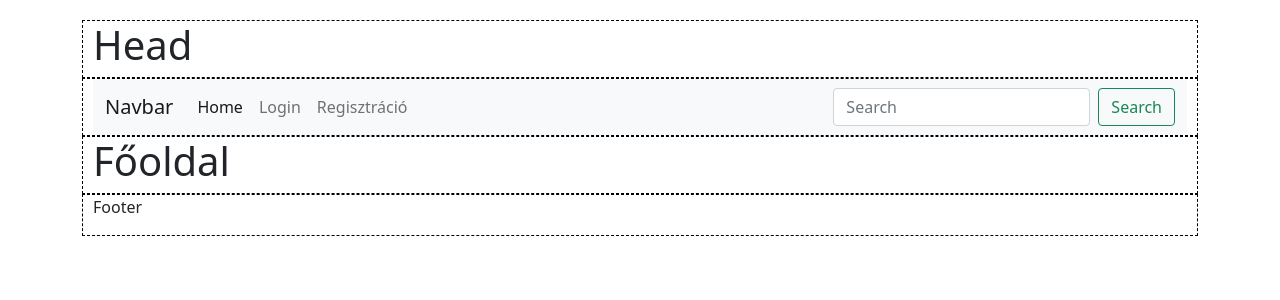
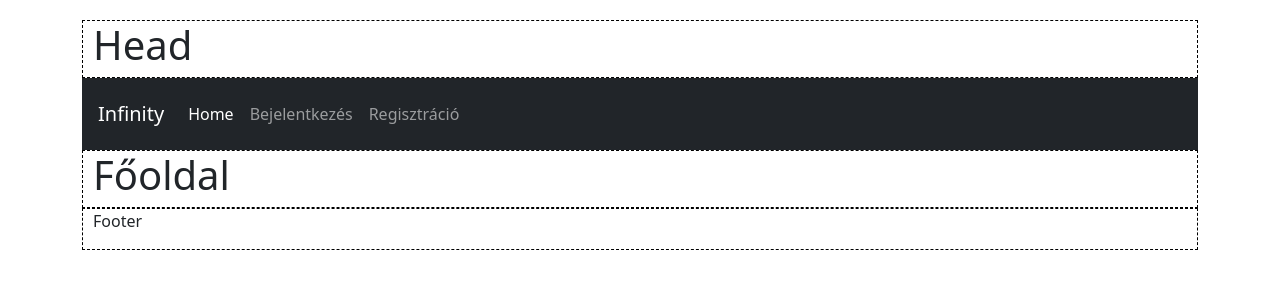
Before and after one commit to bernadett1104/video_games, a Vue app in the folder Frontend/: page /#/ in a window 1280 px wide. Shown: the top 300 px of the page. Built offline with nearby package versions, Linux system fonts and the light colour scheme; what vue-resource would draw is missing.

Commit message:
some changes

```diff
--- a/Frontend/src/components/Menu.vue
+++ b/Frontend/src/components/Menu.vue
@@ -1,8 +1,8 @@
 <template>
-    <div class="my-border">
-        <nav class="navbar navbar-expand-lg navbar-light bg-light">
-            <div class="container-fluid">
-                <router-link class="navbar-brand" to="/">Navbar</router-link>
+    <div>
+        <nav class="navbar p-3 navbar-expand-lg navbar-dark bg-dark">
+            <!-- <div class="container-fluid"> -->
+                <router-link class="navbar-brand" to="/">Infinity </router-link>
                 <button
                     class="navbar-toggler"
                     type="button"
@@ -74,7 +74,7 @@
 
                         <li class="nav-item" v-if="!loggedIn()">
                             <router-link class="nav-link" to="/login"
-                                >Login</router-link
+                                >Bejelentkezés</router-link
                             >
                         </li>
 
@@ -84,18 +84,8 @@
                             >
                         </li>
                     </ul>
-                    <form class="d-flex">
-                        <input
-                            class="form-control me-2"
-                            type="search"
-                            placeholder="Search"
-                            aria-label="Search" />
-                        <button class="btn btn-outline-success" type="submit">
-                            Search
-                        </button>
-                    </form>
                 </div>
-            </div>
+            <!-- </div> -->
         </nav>
     </div>
 </template>
@@ -103,17 +93,15 @@
 <script>
 class User {
     constructor(
-        firstName = null,
-        lastName = null,
+        firstname = null,
+        lastname = null,
         gender = null,
         email = null,
-        number = null
     ) {
-        this.firstName = firstName;
-        this.lastName = lastName;
+        this.firstname = firstname;
+        this.lastname = lastname;
         this.gender = gender;
         this.email = email;
-        this.number = number;
     }
 }
 
--- a/Frontend/src/components/routes/Login.vue
+++ b/Frontend/src/components/routes/Login.vue
@@ -1,6 +1,7 @@
 <template>
     <div class="my-border p-3">
         <h1 class="mb-4">Bejelentkezés</h1>
+        <p>Kérjük jelentkezzen be a fiókjába! Ha még nincs fiókja, hozza létre <a href="#/registration">itt.</a></p>
 
         <form>
             <div class="row mb-3">
--- a/Frontend/src/components/routes/Registration.vue
+++ b/Frontend/src/components/routes/Registration.vue
@@ -20,7 +20,7 @@
                 <div class="input-group has-validation">
                     <span class="input-group-text" id="validationTooltipUsernamePrepend">@</span>
                     <input type="text" class="form-control" id="validationTooltipUsername" aria-describedby="validationTooltipUsernamePrepend" required>
-                    <div class="invalid-tooltip">Please choose a unique and valid username.</div>
+                    <div class="invalid-tooltip">Please choose a unique and valid usernamsere.</div>
                 </div>
             </div>
 
```
Also changed, not shown: 2 other files (tests, documents, lock files or other folders).
